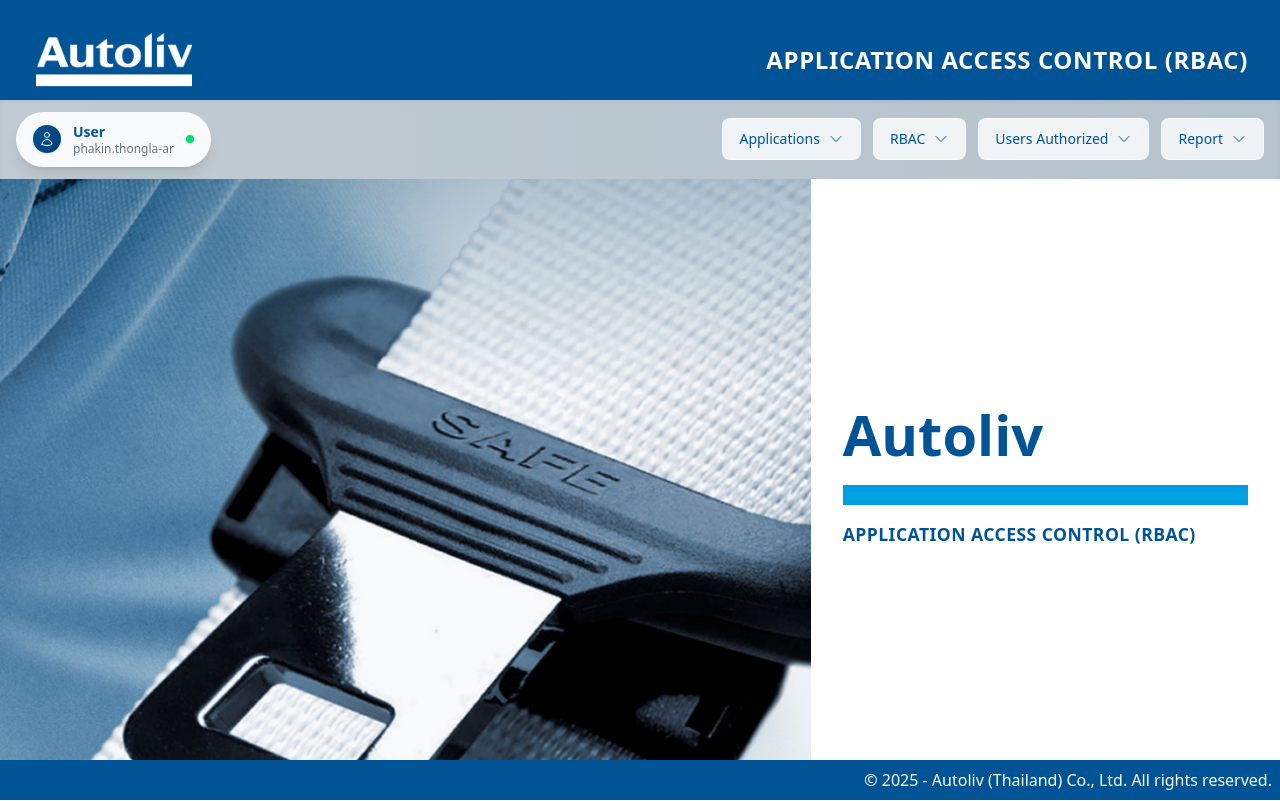
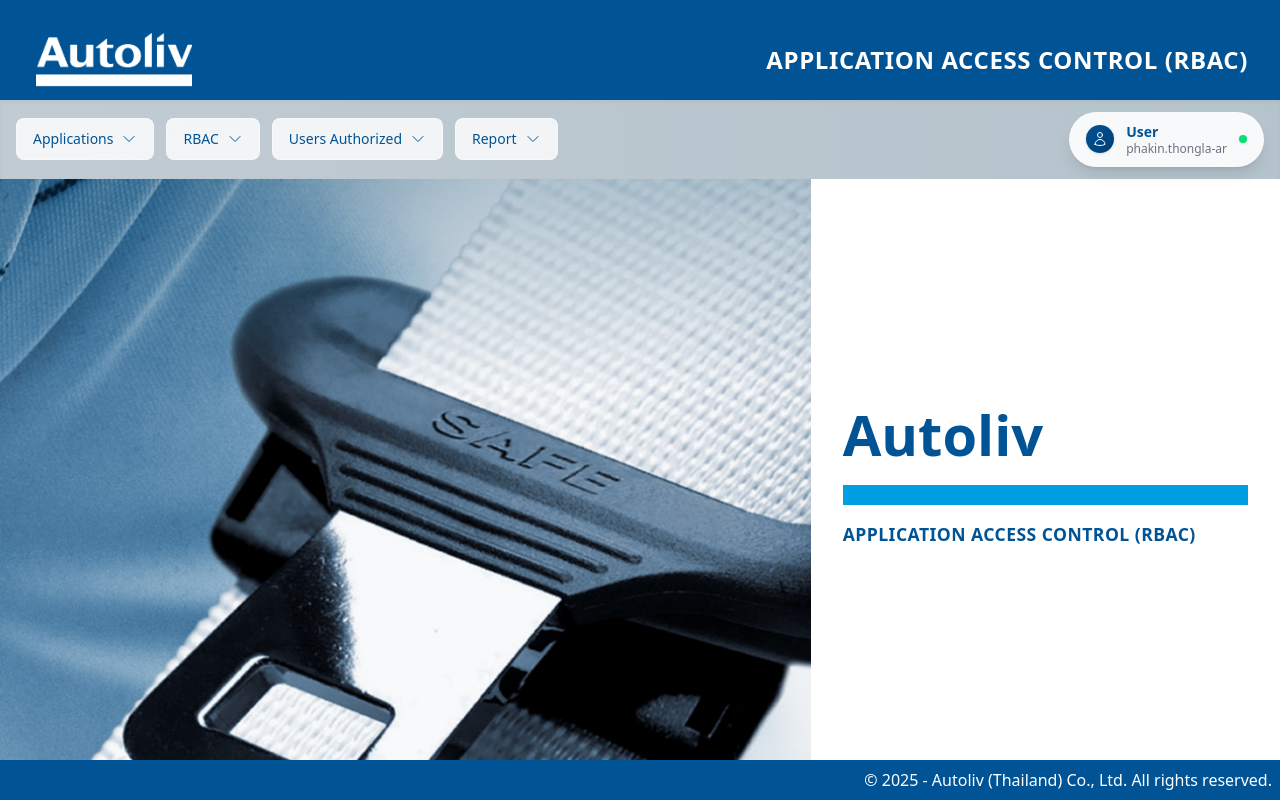
Before and after one commit to nnackpt/application-access-control, a Next.js app: page / in a window 1280 px wide. Built offline with nearby package versions, Linux system fonts and the light colour scheme.

Commit message:
Change Position nav

```diff
--- a/src/Components/Layout/Navbar.tsx
+++ b/src/Components/Layout/Navbar.tsx
@@ -92,7 +92,7 @@
           />
 
           {/* Dropdown Menu */}
-          <div className="absolute top-full right-0 mt-2 bg-white/95 backdrop-blur-md border border-white/20 rounded-xl shadow-2xl z-20 min-w-max overflow-hidden animate-in slide-in-from-top-2 duration-200">
+          <div className="absolute top-full left-0 mt-2 bg-white/95 backdrop-blur-md border border-white/20 rounded-xl shadow-2xl z-20 min-w-max overflow-hidden animate-in slide-in-from-top-2 duration-200">
             <div className="p-1">
               {items.map((item, index) => (
                 <Link
@@ -188,13 +188,8 @@
       {/* Bottom Navbar - Desktop Only */}
       <nav className="hidden md:block bg-gradient-to-r from-[#C1CBD3] to-[#B5C3CC] px-2 lg:px-4 shadow-inner">
         <div className="flex justify-between items-center min-h-[60px] py-3">
-          {/* User Info */}
-          <div className="order-2 lg:order-1 w-full lg:w-auto flex justify-center lg:justify-start mt-2 lg:mt-0">
-            <UserInfo />
-          </div>
-
           {/* Menu Items */}
-          <div className="order-1 lg:order-2 flex flex-wrap justify-center space-x-2 lg:space-x-3">
+          <div className="order-1 lg:order-1 flex flex-wrap justify-center space-x-2 lg:space-x-3">
             {menuData.map((menu) => (
               <DropdownMenu
                 key={menu.key}
@@ -206,6 +201,11 @@
               />
             ))}
           </div>
+
+          {/* User Info */}
+          <div className="order-2 lg:order-2 w-full lg:w-auto flex justify-center lg:justify-start mt-2 lg:mt-0">
+            <UserInfo />
+          </div>
         </div>
       </nav>
     </>
```
